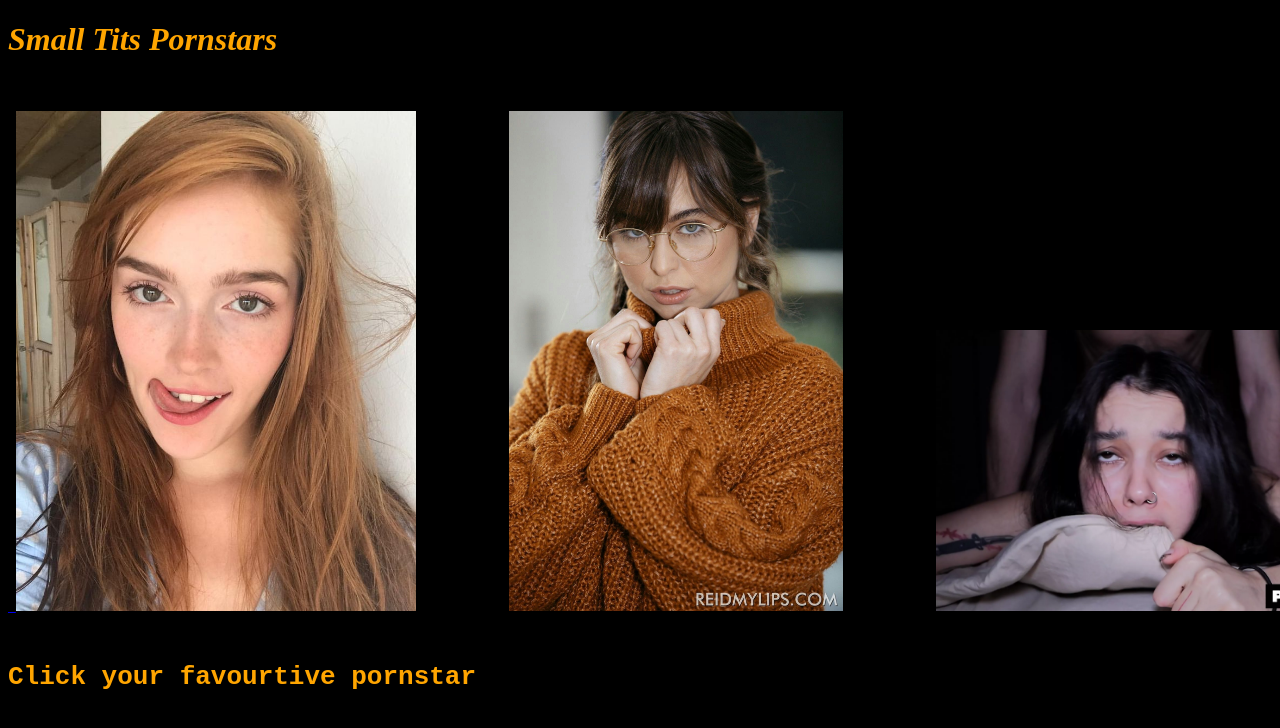
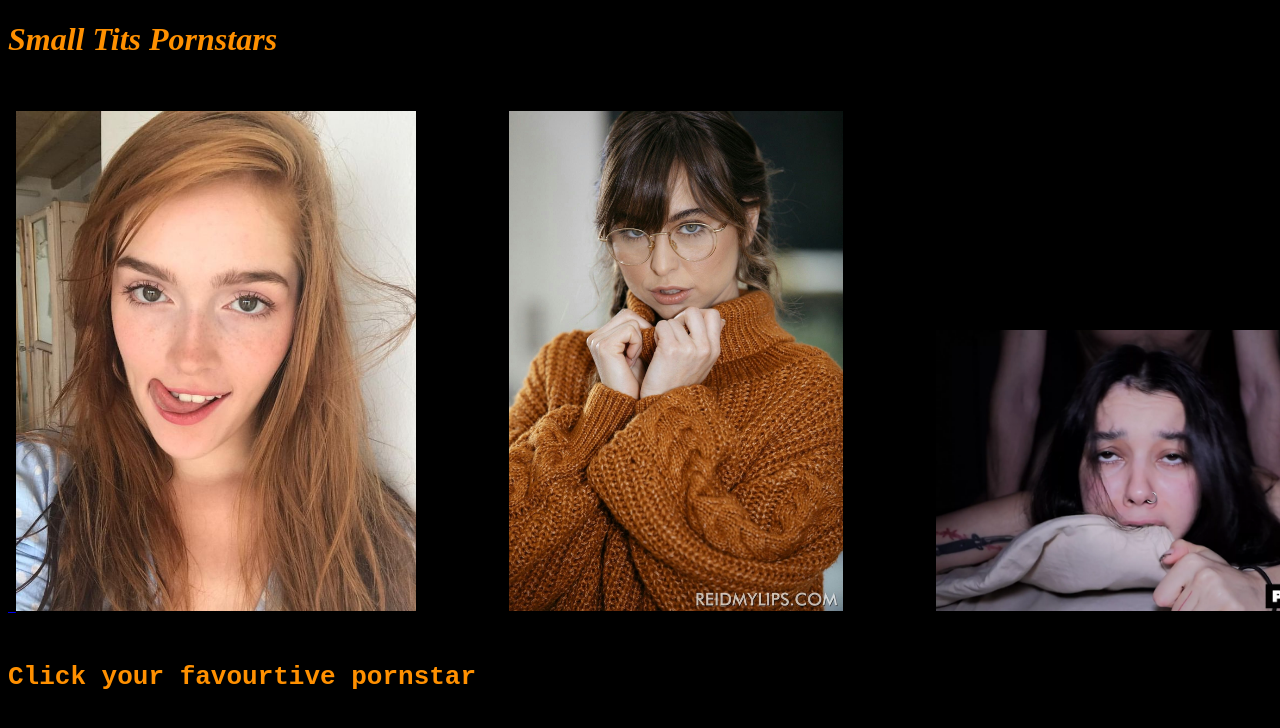
Before and after one commit to shouryavardhan456-dot/new, a plain HTML site: page index.html in a window 1280 px wide. Shown: the top 728 px of the page. Drawn offline with Linux system fonts and the light colour scheme.

Commit message:
Update index.html

```diff
--- a/index.html
+++ b/index.html
@@ -12,12 +12,12 @@
 </head>
 <body>
     <header>
-        <h1 style="color: orange;"><i>Small Tits Pornstars</i></h1>  ̰
+        <h1 style="color: #FF9000;"><i>Small Tits Pornstars</i></h1>  ̰
     </header>
 
     </body>
     <pre><a href="https://xhamster1.desi/videos/blacked-insatiable-therapist-jia-seduces-married-patient-xh5fEfe"target="_main"> <img src="Jia_Lissa.jpg" alt="Jia_Lissa.jpg"width="400"></a>            <a href="https://www.pornhub.org/view_video.php?viewkey=ph5849eb8b674a1"target="_main"><img src="Riley_Reid.jpg" height="500"></a>            <a href="https://xhamster.com/videos/brain-exe-has-stopped-working-cute-teen-coconey-cums-hard-bleached-raw-ep-xx-xhn9oMy"targer="_main"><img src="Coconey.jpg" alt="Coconey.jpg"width="500"></a>
 
-       <h1 style="color: orange;align-items: center;"><b>Click your favourtive pornstar</b></h1>
+       <h1 style="color: #FF9000;align-items: center;"><b>Click your favourtive pornstar</b></h1>
 </body>
 </html>
```
